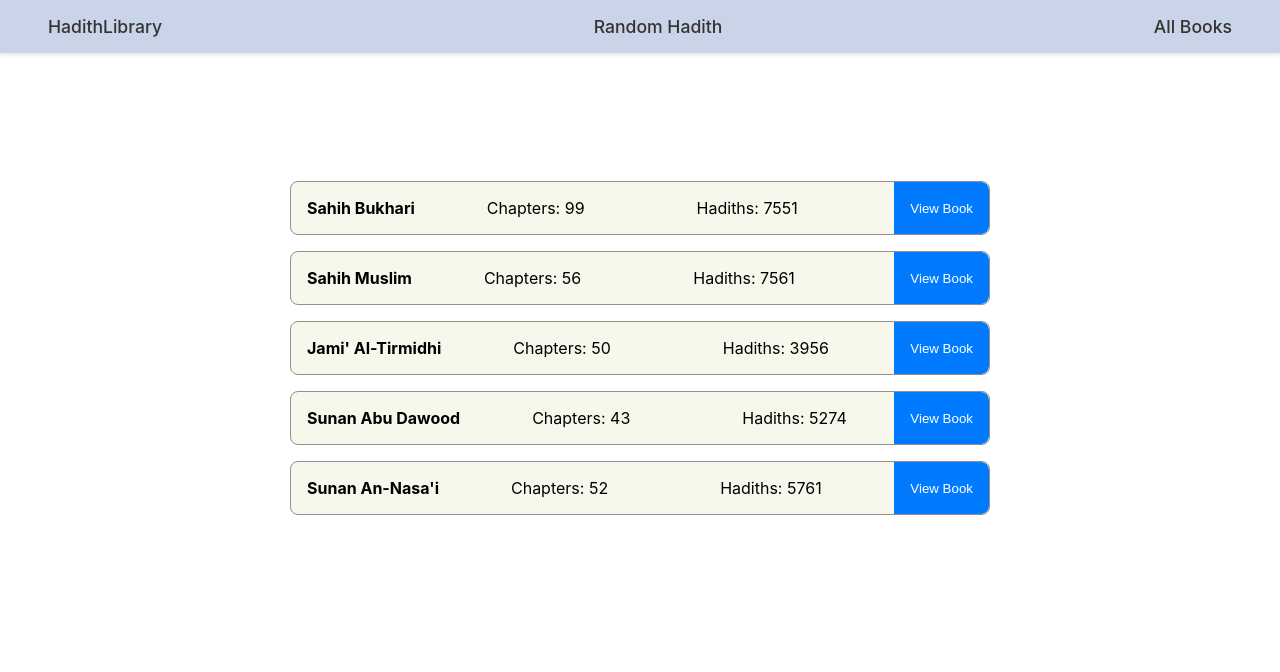
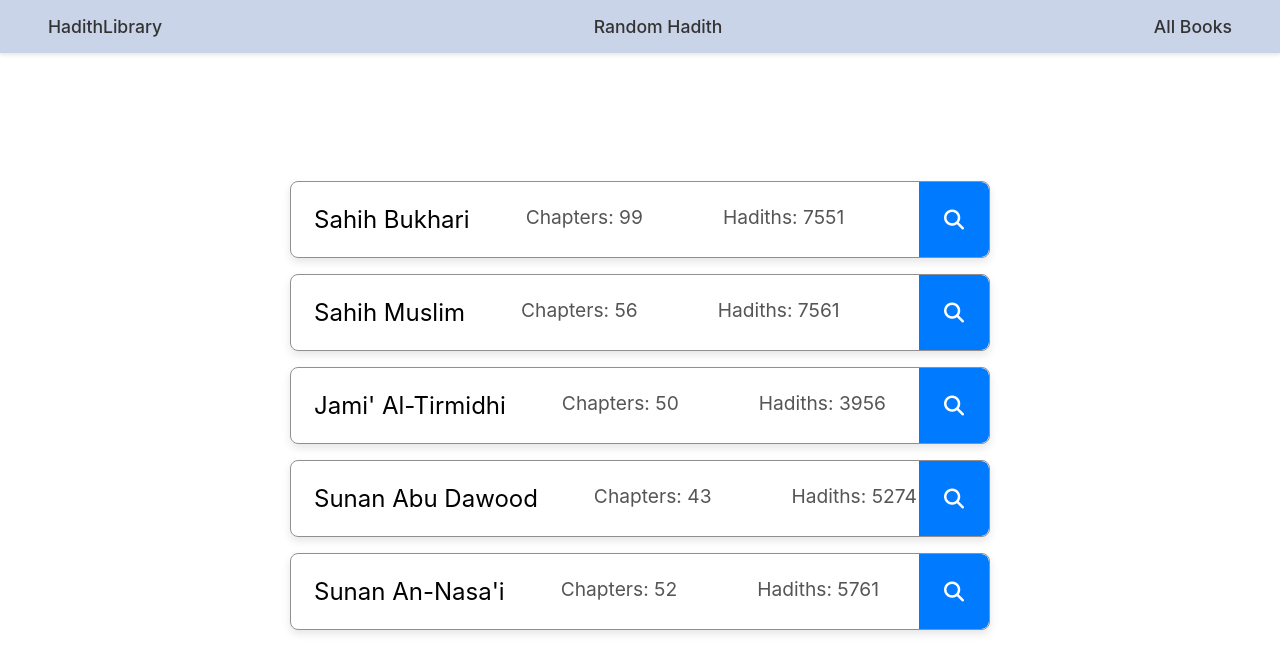
Before and after one commit to Issam7Abou/hadith-react-app, a React (Create React App) app: page /all-books in a window 1280 px wide. Shown: the top 672 px of the page. Built offline with nearby package versions, Linux system fonts and the light colour scheme.

Commit message:
finished the styles of allbooks and allchapters /// added fetching an context logic for allChapter component

```diff
--- a/package.json
+++ b/package.json
@@ -3,6 +3,7 @@
   "version": "0.1.0",
   "private": true,
   "dependencies": {
+    "@fortawesome/fontawesome-free": "^6.4.2",
     "@testing-library/jest-dom": "^5.17.0",
     "@testing-library/react": "^13.4.0",
     "@testing-library/user-event": "^13.5.0",
--- a/src/components/AllBooks/BookList/all-books.component.jsx
+++ b/src/components/AllBooks/BookList/all-books.component.jsx
@@ -3,6 +3,7 @@
 
 import { WhichBookContext } from "../../../context/which-book.context";
 
+import '@fortawesome/fontawesome-free/css/all.css'
 import './all-books.styles.css'
 
 const AllBooks = () => {
@@ -18,34 +19,44 @@
     return (
         <div className="all-books-container">
             <div className="book-container">
-                <h4 className="book-name">Sahih Bukhari</h4>
+                <p className="book-name">Sahih Bukhari</p>
                 <p className="book-info">Chapters: 99</p>
                 <p className="book-info">Hadiths: 7551</p>
-                <button className="btn-view" id="sahih-bukhari" onClick={handleClick}>View Book</button>
+                <button className="btn-view" id="sahih-bukhari" onClick={handleClick}>
+                    <i className="fas fa-search"></i>
+                </button>
             </div>
             <div className="book-container">
-                <h4 className="book-name">Sahih Muslim</h4>
+                <p className="book-name">Sahih Muslim</p>
                 <p className="book-info">Chapters: 56</p>
                 <p className="book-info">Hadiths: 7561</p>
-                <button className="btn-view" id="sahih-muslim" onClick={handleClick}>View Book</button>
+                <button className="btn-view" id="sahih-muslim" onClick={handleClick}>
+                    <i className="fas fa-search"></i>
+                </button>
             </div>
             <div className="book-container">
-                <h4 className="book-name">Jami' Al-Tirmidhi</h4>
+                <p className="book-name">Jami' Al-Tirmidhi</p>
                 <p className="book-info">Chapters: 50</p>
                 <p className="book-info">Hadiths: 3956</p>
-                <button className="btn-view" id="al-tirmidhi" onClick={handleClick}>View Book</button>
+                <button className="btn-view" id="al-tirmidhi" onClick={handleClick}>
+                    <i className="fas fa-search"></i>
+                </button>
             </div>
             <div className="book-container">
-                <h4 className="book-name">Sunan Abu Dawood</h4>
+                <p className="book-name">Sunan Abu Dawood</p>
                 <p className="book-info">Chapters: 43</p>
                 <p className="book-info">Hadiths: 5274</p>
-                <button className="btn-view" id="abu-dawood" onClick={handleClick}>View Book</button>
+                <button className="btn-view" id="abu-dawood" onClick={handleClick}>
+                    <i className="fas fa-search"></i>
+                </button>
             </div>
             <div className="book-container">
-                <h4 className="book-name">Sunan An-Nasa'i</h4>
+                <p className="book-name">Sunan An-Nasa'i</p>
                 <p className="book-info">Chapters: 52</p>
                 <p className="book-info">Hadiths: 5761</p>
-                <button className="btn-view" id="sunan-nasai" onClick={handleClick}>View Book</button>
+                <button className="btn-view" id="sunan-nasai" onClick={handleClick}>
+                    <i className="fas fa-search"></i>
+                </button>
             </div>
         </div>
     )
--- a/src/components/AllBooks/BookList/all-books.styles.css
+++ b/src/components/AllBooks/BookList/all-books.styles.css
@@ -7,10 +7,11 @@
 
 .book-container {
     display: flex;
-    background-color: rgb(247, 247, 235);
     border: 1px solid #938f8f;
     border-radius: 8px;
     margin-bottom: 1rem;
+    padding: 7px;
+    box-shadow: 0 4px 8px rgba(0, 0, 0, 0.1);
     cursor: pointer;
     overflow: hidden;
     position: relative;
@@ -18,13 +19,17 @@
 
 .book-name {
     margin: 1rem;
+    font-size: 1.5rem;
 }
 
 .book-info {
-    margin: 1rem 3.5rem 1rem 3.5rem;
+    color: #555;
+    font-size: 1.2rem;
+    margin: 1rem 2.5rem 1rem 2.5rem;
 }
 
 .btn-view {
+    width: 10%;
     background-color: #007BFF;
     color: #fff;
     padding: 0.5rem 1rem;
--- a/src/components/AllBooks/ChapterList/all-chapters.component.jsx
+++ b/src/components/AllBooks/ChapterList/all-chapters.component.jsx
@@ -1,29 +1,50 @@
 import React, { useEffect, useContext } from "react";
 import { useNavigate } from "react-router";
 
-import { fetchChapters } from "../../../services/fetch-hadith.component";
 import { WhichBookContext } from "../../../context/which-book.context";
 import { ChaptersContext } from "../../../context/chapters.context";
+
+import '@fortawesome/fontawesome-free/css/all.css'
+import './all-chapters.styles.css'
 
 const AllChapters = () => {
     const { whichBook } = useContext(WhichBookContext)
     const { chapters, setChapters } = useContext(ChaptersContext)
     const navigate = useNavigate();
 
-    const getChapters = async () => {
-        const fullChapters = await fetchChapters(whichBook)
-        if (fullChapters) {
-            setChapters(fullChapters)
+    useEffect(() => {
+        const apiKey = '$2y$10$BWleXewOsA3SRKdIBKJZbvofXKDjrJhcWfQkCOM0WA7uOtXzquAG'
+        const fetchChapters = async () => {
+            const apiUrl1 = `/api/${whichBook}/chapters?apiKey=${apiKey}`
+            try {
+                const response = await fetch(apiUrl1)
+                const data = await response.json()
+                setChapters(data.chapters)
+            } catch (error) {
+                console.log('There was the following error when fetching:', error)
+            }
+            console.log(chapters)
+            console.log(chapters.length)
         }
-    }
-
-    useEffect(() => {
-        getChapters()
+        fetchChapters()
     }, [])
 
     return (
         <div className="all-chapters-container">
-            {}
+            {chapters.length > 0 ?
+            (chapters.map(item => (
+                    <div className="chapter" key={item.id}>
+                        <h4 className="chapter-number info">{item.chapterNumber}</h4>
+                        <p className="chapter-name info">{item.chapterEnglish}</p>
+                        <p className="chapter-name-arabic info">{item.chapterArabic}</p>
+                        <button className="btn-views">
+                            <i className="fas fa-search"></i>
+                        </button>
+                    </div>))
+            )
+            :
+            (<p>Loading chapters...</p>)
+        }
         </div>
     )
 }
--- /dev/null
+++ b/src/components/AllBooks/ChapterList/all-chapters.styles.css
@@ -0,0 +1,70 @@
+.all-chapters-container {
+    display: flex;
+    flex-direction: column;
+    max-width: 700px;
+    margin: 8rem auto;
+  }
+
+  .chapter {
+    display: flex;
+    background-color: #fff;
+    border: 1px solid #ddd;
+    padding: 7px;
+    margin-bottom: 1rem;
+    border-radius: 8px;
+    box-shadow: 0 4px 8px rgba(0, 0, 0, 0.1);
+    position: relative;
+    cursor: pointer;
+  }
+
+  .info {
+    margin: 1rem 3.5rem 1rem 2.5rem;
+  }
+
+  .chapter-number {
+    font-size: 1.2rem;
+    color: #333;
+  }
+
+  .chapter-name {
+    font-size: 1.5rem;
+    color: #555;
+    margin: 10px 0;
+  }
+
+  .chapter-name-arabic {
+    font-size: 1.2rem;
+    color: #777;
+  }
+
+  p {
+    margin: 0;
+  }
+
+  .btn-views {
+    background-color: #007BFF;
+    width: 12%;
+    color: #fff;
+    padding: 0.5rem 1rem;
+    border: none;
+    border-radius: 0 8px 8px 0;
+    cursor: pointer;
+    position: absolute;
+    top: 0;
+    right: 0;
+    bottom: 0;
+  }
+
+  .btn-views:hover {
+    background-color: #0056b3;
+  }
+
+  .fa-search {
+    color: white;
+    font-size: 20px;
+  }
+
+  .loading-message {
+    font-size: 1.5rem;
+    color: #555;
+  }
--- a/src/components/RandomHadith/random-hadith.component.jsx
+++ b/src/components/RandomHadith/random-hadith.component.jsx
@@ -20,7 +20,6 @@
     // Performs api call onMount
     useEffect(() => {
         getRandomizedHadith()
-        console.log(hadithRandomized)
     }, [])
 
     const handleClick = () => {
@@ -37,7 +36,7 @@
 
     return (
         <div className="random-hadith-container" style={btnStyle}>
-            <p>{hadithRandomized.hadithEnglish}</p>
+            <p className="hadith-text">{hadithRandomized.hadithEnglish}</p>
             <h4>Book: {hadithRandomized.book?.bookName}</h4>
             <p>Chapter Name: {hadithRandomized.chapter?.chapterEnglish}</p>
             <p>Hadith Nr: {hadithRandomized.hadithNumber}</p>
--- a/src/components/RandomHadith/random-hadith.styles.css
+++ b/src/components/RandomHadith/random-hadith.styles.css
@@ -6,6 +6,10 @@
     border-radius: 15px;
     text-align: center;
 }
+
+  .hadith-text {
+    margin: 45px 45px 5px 15px;
+  }
 
   .random-hadith-container p,
   .random-hadith-container h4 {
--- a/src/context/chapters.context.jsx
+++ b/src/context/chapters.context.jsx
@@ -1,4 +1,4 @@
-import { useState, createContext } from "react";
+import React, { useState, createContext } from "react";
 
 // The Context
 const ChaptersContext = createContext({
--- a/src/services/fetch-hadith.component.jsx
+++ b/src/services/fetch-hadith.component.jsx
@@ -18,11 +18,14 @@
 
 //Fetch func for All Chapters of a Book
 export const fetchChapters = async (bookName) => {
-    const apiUrl1 = `/api/${bookName}/chapters?apiKey=${apiKey}`
+    const apiUrl = `/api/${bookName}/chapters?apiKey=${apiKey}`
     try {
-        const response = await fetch(apiUrl1)
+        const response = await fetch(apiUrl)
+        if (!response.ok) {
+            throw new Error(`HTTP error! status: ${response.status}`)
+        }
         const data = await response.json()
-        console.log(data.chapters)
+        console.log(data.chapters[0].chapterEnglish)
     } catch (error) {
         console.log('There was the following error when fetching:', error)
     }
```
Also changed, not shown: 1 other file (tests, documents, lock files or other folders).
